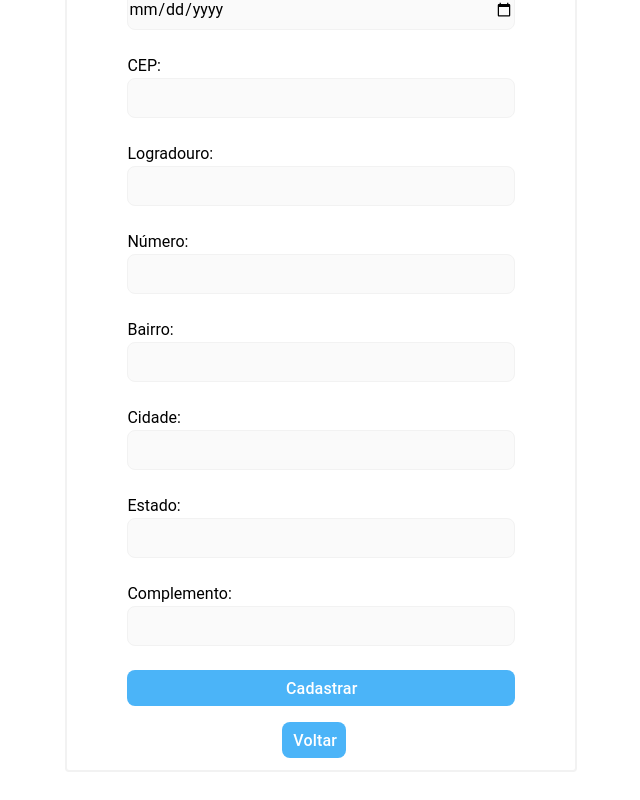
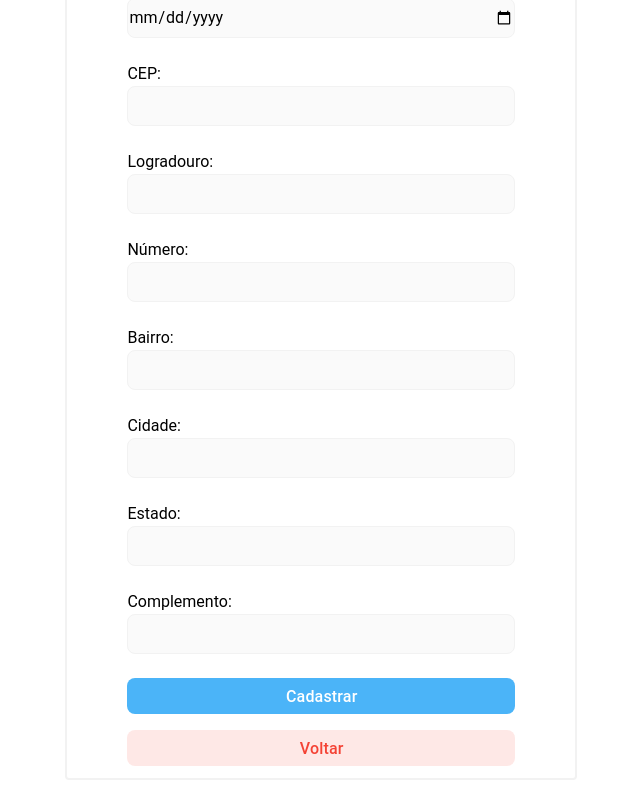
Before and after one commit to EduardoPSRodrigues/DevinHouse-Projeto-Modulo1, a Vue app in the folder FitManage Tech/: page /cadastro/novoaluno in a window 1280 px wide. Shown: the part 472-1272 px from the top of the page, without its empty margins (319-959 px from the left). Built offline with nearby package versions, Linux system fonts and the light colour scheme; sample sign-in values are in the browser's storage.

Commit message:
Finalização da tela de cadastro de novo aluno

```diff
--- a/FitManage Tech/src/views/Cadastramento/NovoAluno/CadastroNovoAluno.vue
+++ b/FitManage Tech/src/views/Cadastramento/NovoAluno/CadastroNovoAluno.vue
@@ -1,10 +1,12 @@
 <!-- eslint-disable vue/multi-word-component-names -->
 
 <template>
-    <v-form @submit.prevent="handleCreateNewStudent" class="my-5 form-login">
+    <v-form @submit.prevent="handleCreateNewStudent" class="my-5 form-createNewStudent">
 
-
-        <h2 class="my-3">Tela de Cadastro de Novo Aluno</h2>
+        <div class="d-flex my-3">
+            <h2 class="mt-2 mr-2">Cadastro de Aluno</h2>
+            <v-icon color="info" size="42" icon="mdi-account-plus-outline"></v-icon>
+        </div>
 
         <div class="form-element">
             <label for="name">Nome Completo:</label>
@@ -72,33 +74,49 @@
             <span class="message-error">{{ this.errors.complement }}</span>
         </div>
 
-        <v-btn type="submit" class="text-none text-subtitle-1" variant="outlined">
-            Cadastrar
+        <v-btn
+            type="submit"
+            class="buttonCreateNewStudent text-none text-subtitle-1"
+            variant="outlined">
+                Cadastrar
         </v-btn>
 
-        <router-link :to="{ name: 'GerenciamentoAlunos' }">
-            <v-btn class="text-none text-subtitle-1" variant="outlined">
+        <v-btn
+            type="submit"
+            color="red"
+            class="buttonReturn text-none text-subtitle-1"
+            variant="tonal"
+            :to="{ name: 'GerenciamentoAlunos' }">
                 Voltar
-            </v-btn>
-        </router-link>
+        </v-btn>
 
     </v-form>
 
-    <v-snackbar v-model="snackbarSuccess" :timeout="timeout">
+    <v-snackbar v-model="snackbarSuccessCreateNewStudent" :timeout="timeout">
         Aluno cadastrado com sucesso!
 
         <template v-slot:actions>
-            <v-btn color="red" variant="text" @click="snackbarSuccess = false">
+            <v-btn color="red" variant="text" @click="snackbarSuccessCreateNewStudent = false">
                 Fechar
             </v-btn>
         </template>
     </v-snackbar>
 
-    <v-snackbar v-model="snackbarError" :timeout="timeout">
+    <v-snackbar v-model="snackbarErrorCreateNewStudent" :timeout="timeout">
         Não foi possível criar a conta nesse momento.
 
         <template v-slot:actions>
-            <v-btn color="red" variant="text" @click="snackbarError = false">
+            <v-btn color="red" variant="text" @click="snackbarErrorCreateNewStudent = false">
+                Fechar
+            </v-btn>
+        </template>
+    </v-snackbar>
+
+    <v-snackbar v-model="snackbarErrorServer" :timeout="timeout">
+        {{ errorServer }}
+
+        <template v-slot:actions>
+            <v-btn color="red" variant="text" @click="snackbarErrorServer = false">
                 Fechar
             </v-btn>
         </template>
@@ -126,11 +144,20 @@ export default {
             complement: '',
 
             errors: {},
+            errorServer: '',
 
-            snackbarSuccess: false,
-            snackbarError: false,
-            timeout: 2000,
+            snackbarSuccessCreateNewStudent: false,
+            snackbarErrorCreateNewStudent: false,
+            snackbarErrorServer: false,
+            timeout: 2500,
         }
+    },
+    mounted() {
+        this.userName = localStorage.getItem('user_name');
+
+        if (!this.userName) {
+            this.$router.push('/');
+            }
     },
     watch: {
         cep: function () {
@@ -207,11 +234,11 @@ export default {
                     }
                 })
                     .then(() => {
-                        this.snackbarSuccess = true
+                        this.snackbarSuccessCreateNewStudent = true
                         this.name = ''
                         this.email = ''
                         this.contact = ''
-                        this.date_birth = 0,
+                        this.date_birth = 0
                         this.cep = ''
                         this.street = ''
                         this.number = ''
@@ -224,9 +251,10 @@ export default {
                     .catch((error) => {
                         console.log(error)
                         if (error.response?.data?.error) {
-                            alert(error.response.data.error)
+                            this.errorServer = error.response.data.error
+                            this.snackbarErrorServer = true
                         } else {
-                            this.snackbarError = true
+                            this.snackbarErrorCreateNewStudent = true
                         }
                     })
             } catch (error) {
@@ -240,13 +268,7 @@ export default {
 </script>
 
 <style scoped>
-.message-error {
-    color: red;
-    margin: 4px;
-    font-size: small;
-}
-
-.form-login {
+.form-createNewStudent {
     margin: 0 auto;
     width: 40%;
 
@@ -261,15 +283,15 @@ export default {
     padding: 12px;
 }
 
-.form-select {
-    height: 40px;
-    background-color: #fafafa;
+.form-element {
+    display: flex;
+    flex-direction: column;
+
+    width: 80%;
+}
+
+.form-element input {
     width: 100%;
-
-    border-radius: 8px;
-    border: 1px solid #f2f2f2;
-
-    outline: none;
 }
 
 input {
@@ -282,19 +304,13 @@ input {
 
     outline: none;
 }
-
-.form-element {
-    display: flex;
-    flex-direction: column;
-
-    width: 80%;
+.message-error {
+    color: red;
+    margin: 4px;
+    font-size: small;
 }
 
-.form-element input {
-    width: 100%;
-}
-
-button {
+.buttonCreateNewStudent {
     background-color: #4bb4f8;
     color: white;
 
@@ -307,13 +323,17 @@ button {
     border: none;
 }
 
-button:hover {
+.buttonCreateNewStudent:hover {
     background-color: #2985c2;
 }
 
-a,
-p {
-    color: #707b88;
-    font-size: 14px;
+.buttonReturn {
+    font-size: 16px;
+
+    height: 40px;
+    width: 80%;
+
+    border-radius: 8px;
+    border: none;
 }
 </style>
```
